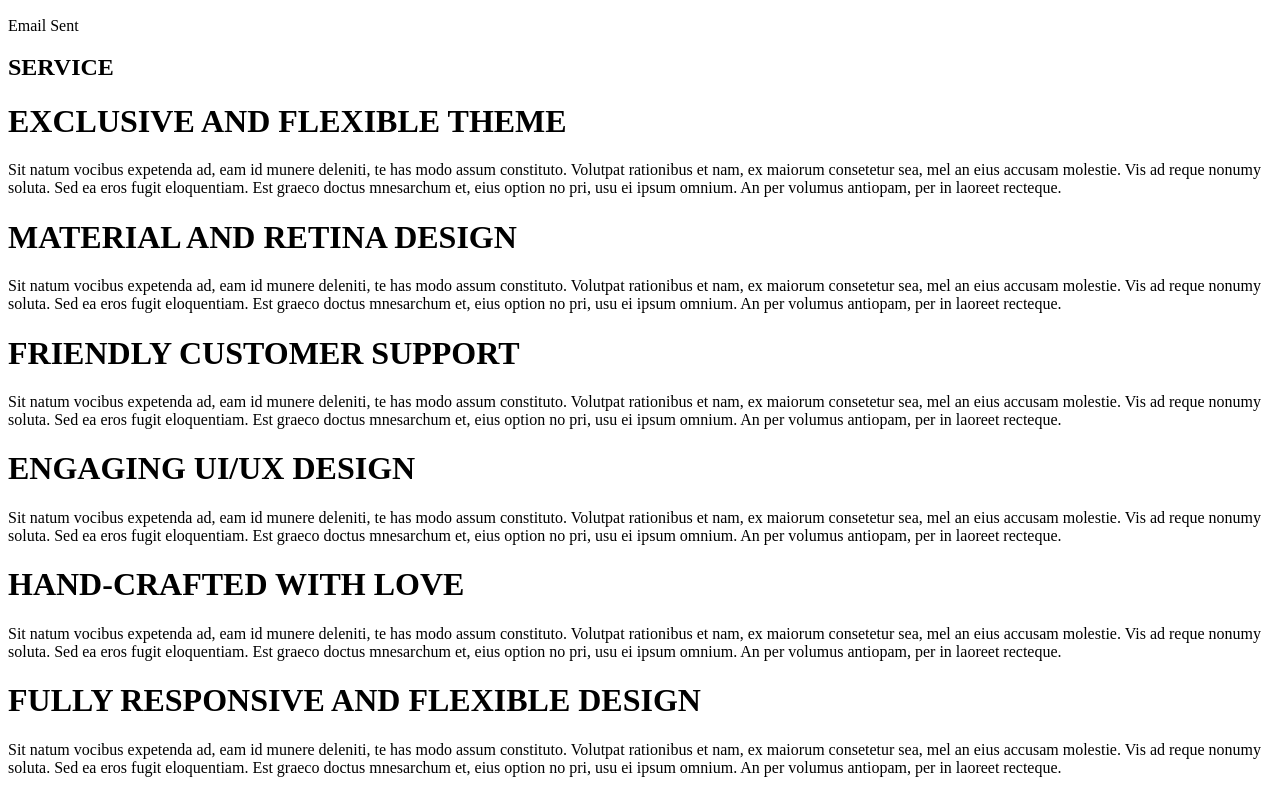
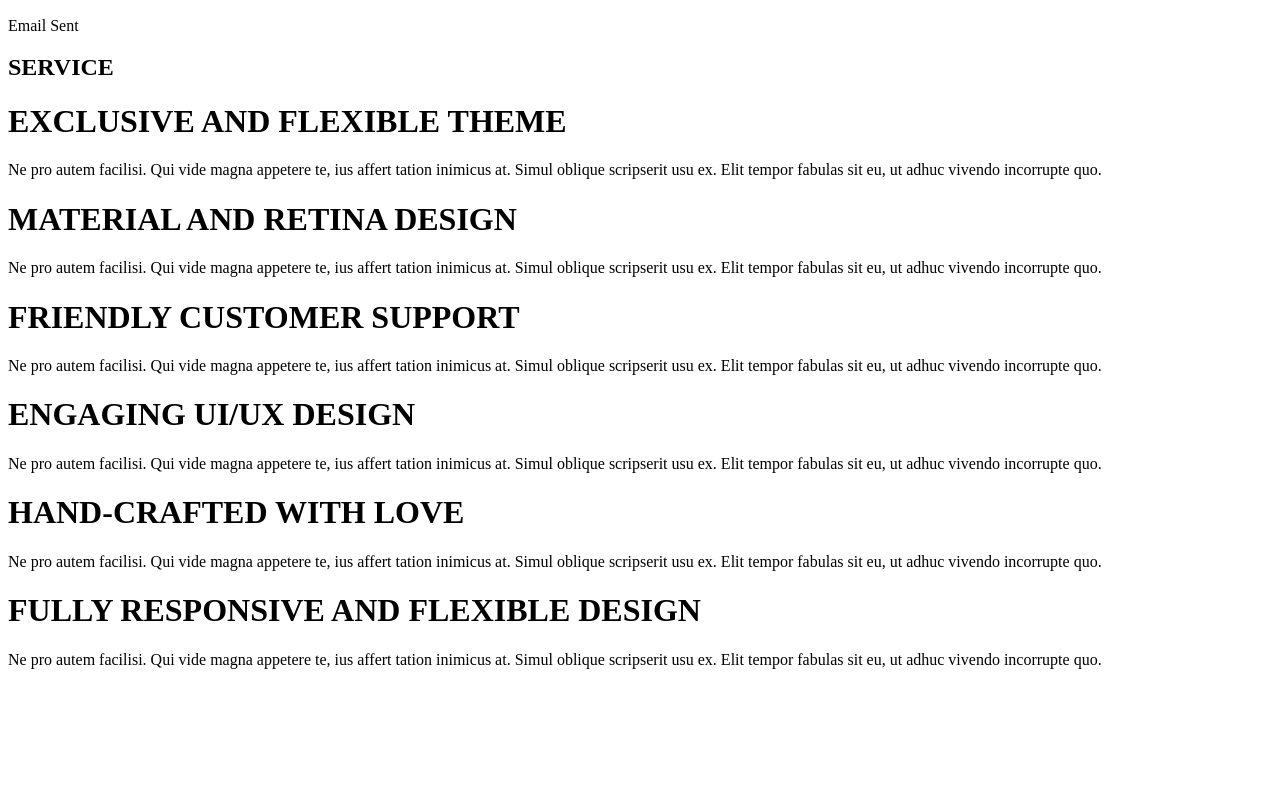
Before and after one commit to season-7/JeOc-Sage-Dev, a plain HTML site: page index.html in a window 1280 px wide. Shown: the part 1508-2301 px from the top of the page. After the commit the page ends 2193 px from the top, so only its background shows below. Drawn offline with Linux system fonts and the light colour scheme.

Commit message:
changes to paragraphs

```diff
--- a/index.html
+++ b/index.html
@@ -54,27 +54,27 @@
     <h2>SERVICE</h2>
             <div>
                 <h1>EXCLUSIVE AND FLEXIBLE THEME</h1>
-                <p>Sit natum vocibus expetenda ad, eam id munere deleniti, te has modo assum constituto. Volutpat rationibus et nam, ex maiorum consetetur sea, mel an eius accusam molestie. Vis ad reque nonumy soluta. Sed ea eros fugit eloquentiam. Est graeco doctus mnesarchum et, eius option no pri, usu ei ipsum omnium. An per volumus antiopam, per in laoreet recteque.</p>
+                <p>Ne pro autem facilisi. Qui vide magna appetere te, ius affert tation inimicus at. Simul oblique scripserit usu ex. Elit tempor fabulas sit eu, ut adhuc vivendo incorrupte quo.</p>
             </div>
             <div>
                 <h1>MATERIAL AND RETINA DESIGN</h1>
-                <p>Sit natum vocibus expetenda ad, eam id munere deleniti, te has modo assum constituto. Volutpat rationibus et nam, ex maiorum consetetur sea, mel an eius accusam molestie. Vis ad reque nonumy soluta. Sed ea eros fugit eloquentiam. Est graeco doctus mnesarchum et, eius option no pri, usu ei ipsum omnium. An per volumus antiopam, per in laoreet recteque.</p>
+                <p>Ne pro autem facilisi. Qui vide magna appetere te, ius affert tation inimicus at. Simul oblique scripserit usu ex. Elit tempor fabulas sit eu, ut adhuc vivendo incorrupte quo.</p>
             </div>
             <div>
                 <h1>FRIENDLY CUSTOMER SUPPORT</h1>
-                <p>Sit natum vocibus expetenda ad, eam id munere deleniti, te has modo assum constituto. Volutpat rationibus et nam, ex maiorum consetetur sea, mel an eius accusam molestie. Vis ad reque nonumy soluta. Sed ea eros fugit eloquentiam. Est graeco doctus mnesarchum et, eius option no pri, usu ei ipsum omnium. An per volumus antiopam, per in laoreet recteque.</p>
+                <p>Ne pro autem facilisi. Qui vide magna appetere te, ius affert tation inimicus at. Simul oblique scripserit usu ex. Elit tempor fabulas sit eu, ut adhuc vivendo incorrupte quo.</p>
             </div>
             <div>
                 <h1>ENGAGING UI/UX DESIGN</h1>
-                <p>Sit natum vocibus expetenda ad, eam id munere deleniti, te has modo assum constituto. Volutpat rationibus et nam, ex maiorum consetetur sea, mel an eius accusam molestie. Vis ad reque nonumy soluta. Sed ea eros fugit eloquentiam. Est graeco doctus mnesarchum et, eius option no pri, usu ei ipsum omnium. An per volumus antiopam, per in laoreet recteque.</p>
+                <p>Ne pro autem facilisi. Qui vide magna appetere te, ius affert tation inimicus at. Simul oblique scripserit usu ex. Elit tempor fabulas sit eu, ut adhuc vivendo incorrupte quo.</p>
             </div>
             <div>
                 <h1>HAND-CRAFTED WITH LOVE</h1>
-                <p>Sit natum vocibus expetenda ad, eam id munere deleniti, te has modo assum constituto. Volutpat rationibus et nam, ex maiorum consetetur sea, mel an eius accusam molestie. Vis ad reque nonumy soluta. Sed ea eros fugit eloquentiam. Est graeco doctus mnesarchum et, eius option no pri, usu ei ipsum omnium. An per volumus antiopam, per in laoreet recteque.</p>
+                <p>Ne pro autem facilisi. Qui vide magna appetere te, ius affert tation inimicus at. Simul oblique scripserit usu ex. Elit tempor fabulas sit eu, ut adhuc vivendo incorrupte quo.</p>
             </div>
             <div>
                 <h1>FULLY RESPONSIVE AND FLEXIBLE DESIGN</h1>
-                <p>Sit natum vocibus expetenda ad, eam id munere deleniti, te has modo assum constituto. Volutpat rationibus et nam, ex maiorum consetetur sea, mel an eius accusam molestie. Vis ad reque nonumy soluta. Sed ea eros fugit eloquentiam. Est graeco doctus mnesarchum et, eius option no pri, usu ei ipsum omnium. An per volumus antiopam, per in laoreet recteque.</p>
+                <p>Ne pro autem facilisi. Qui vide magna appetere te, ius affert tation inimicus at. Simul oblique scripserit usu ex. Elit tempor fabulas sit eu, ut adhuc vivendo incorrupte quo.</p>
             </div>
         </div>
         </div>
```
